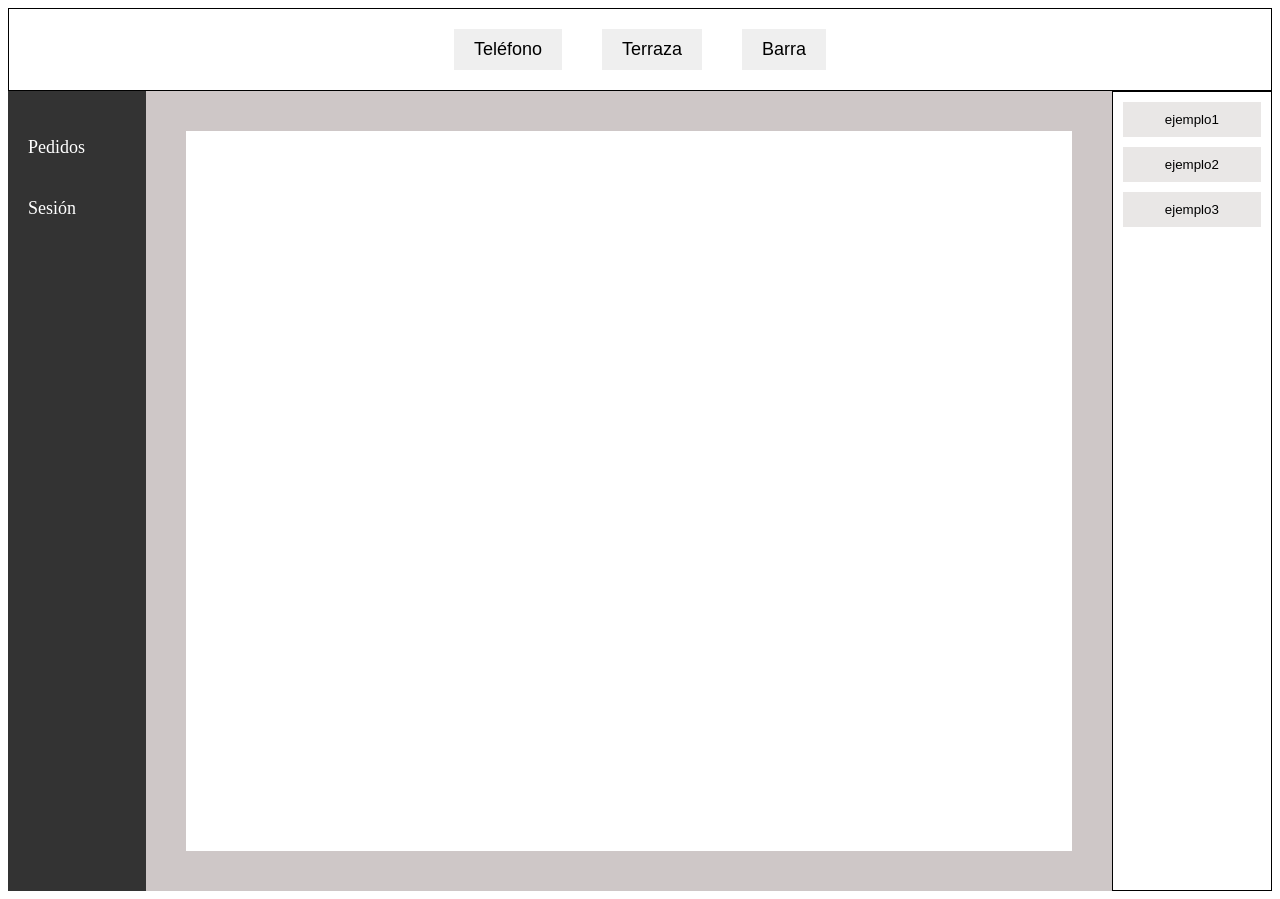
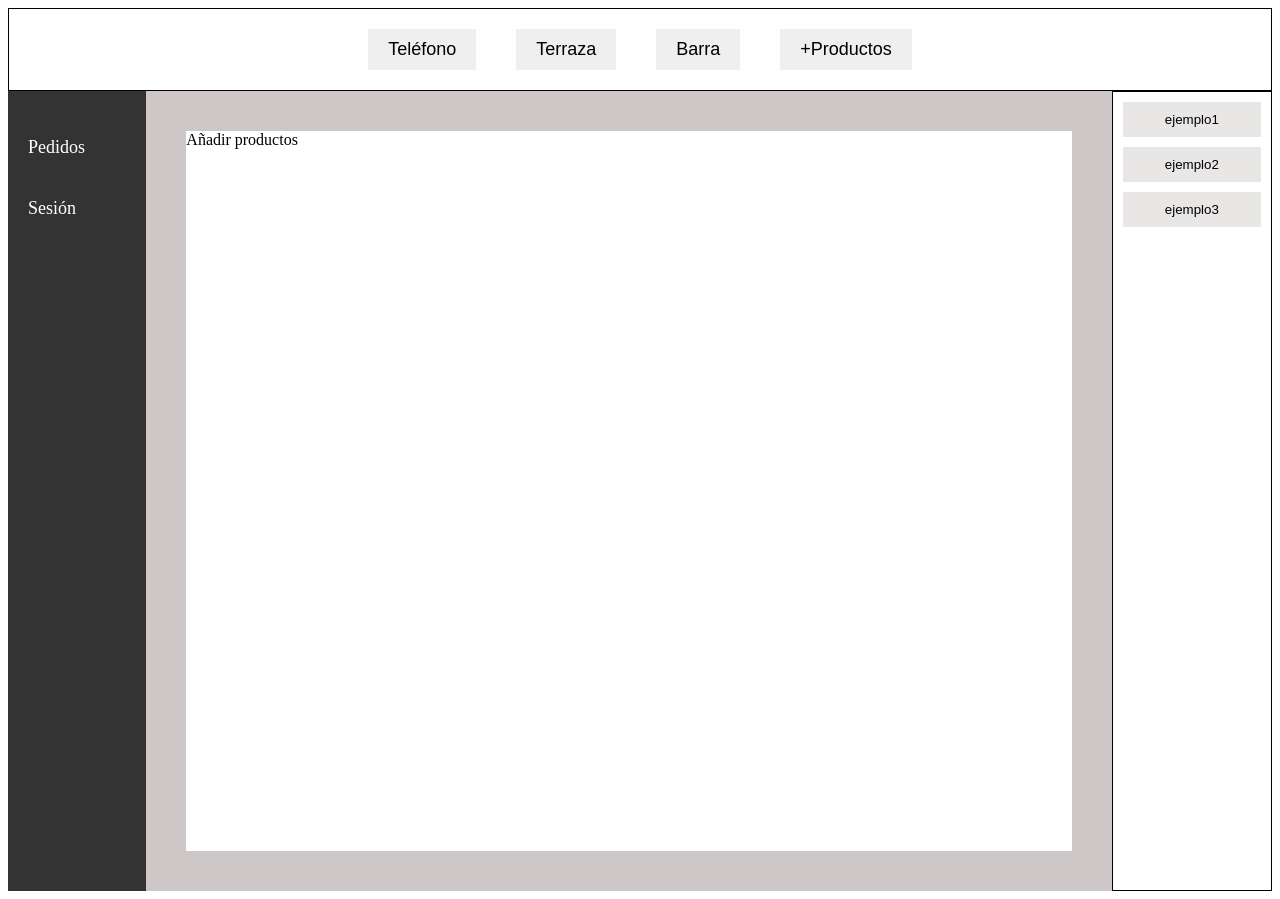
Before and after one commit to sauldm/HelpHosp, a React (Vite) app in the folder frontend/: page /anyadirProductos in a window 1280 px wide. Built offline with nearby package versions, Linux system fonts and the light colour scheme.

Commit message:
anyadirProductos

```diff
--- /dev/null
+++ b/frontend/src/components/AnyadirProductos.jsx
@@ -0,0 +1,5 @@
+const AnyadirProductos = () => {
+  return <>Añadir productos</>;
+};
+
+export default AnyadirProductos;
--- a/frontend/src/components/Header.jsx
+++ b/frontend/src/components/Header.jsx
@@ -26,6 +26,12 @@ const Header = () => {
 
         <button onClick={() => navigate("/terraza")}>Terraza</button>
         <button onClick={() => navigate("/barra")}>Barra</button>
+        <button
+          className="anyadirProductos"
+          onClick={() => navigate("/anyadirProductos")}
+        >
+          +Productos
+        </button>
       </header>
     </>
   );
--- a/frontend/src/components/Rutas.jsx
+++ b/frontend/src/components/Rutas.jsx
@@ -4,6 +4,7 @@ import Sesion from "../pages/Sesion";
 import Productos from "../pages/Productos";
 import Terraza from "../pages/Terraza";
 import Barra from "../pages/Barra";
+import AnyadirProductos from "./AnyadirProductos";
 
 const Rutas = () => {
   return (
@@ -13,6 +14,7 @@ const Rutas = () => {
       <Route path="/productos" element={<Productos />} />
       <Route path="/terraza" element={<Terraza />} />
       <Route path="/barra" element={<Barra />} />
+      <Route path="/anyadirProductos" element={<AnyadirProductos />} />
     </Routes>
   );
 };
```
